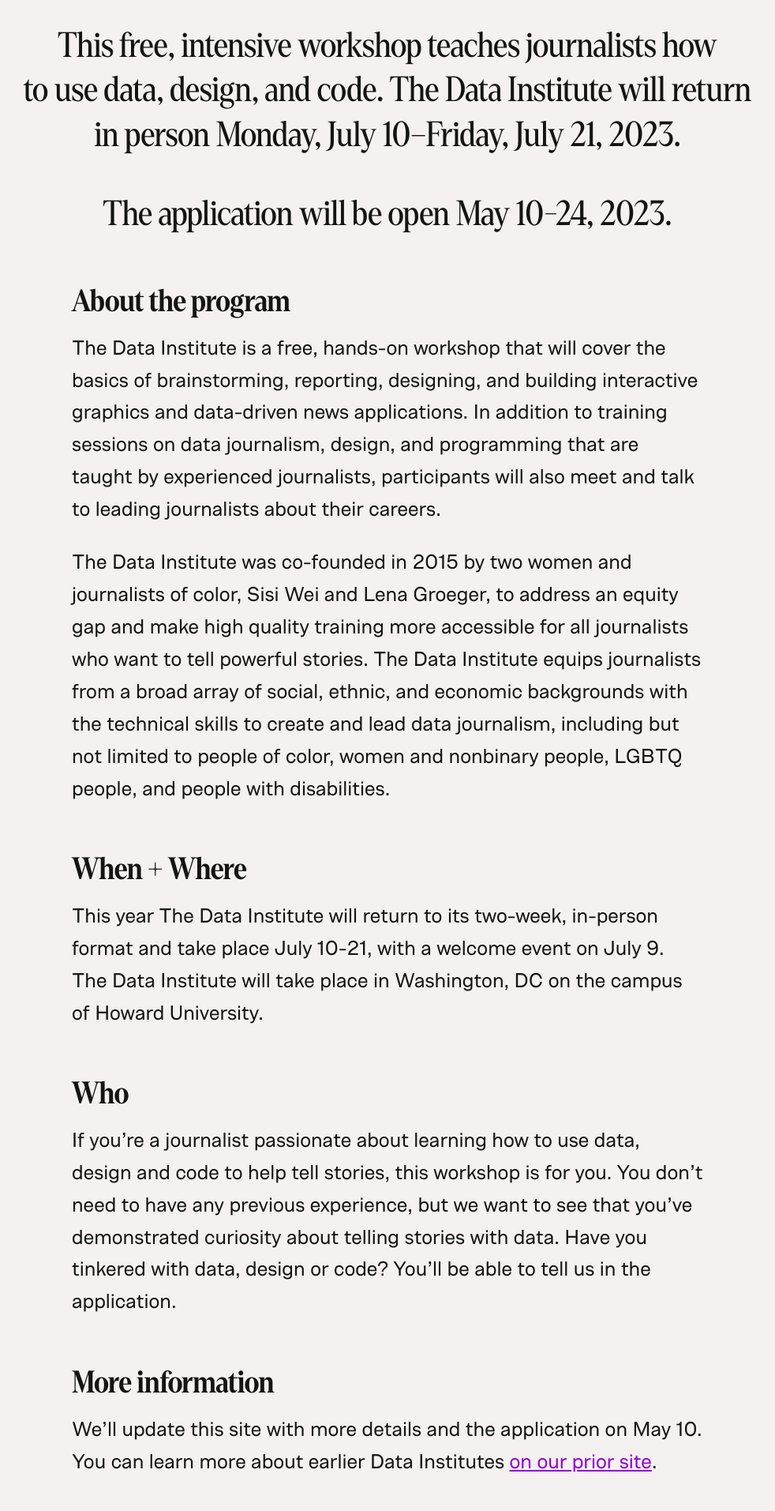
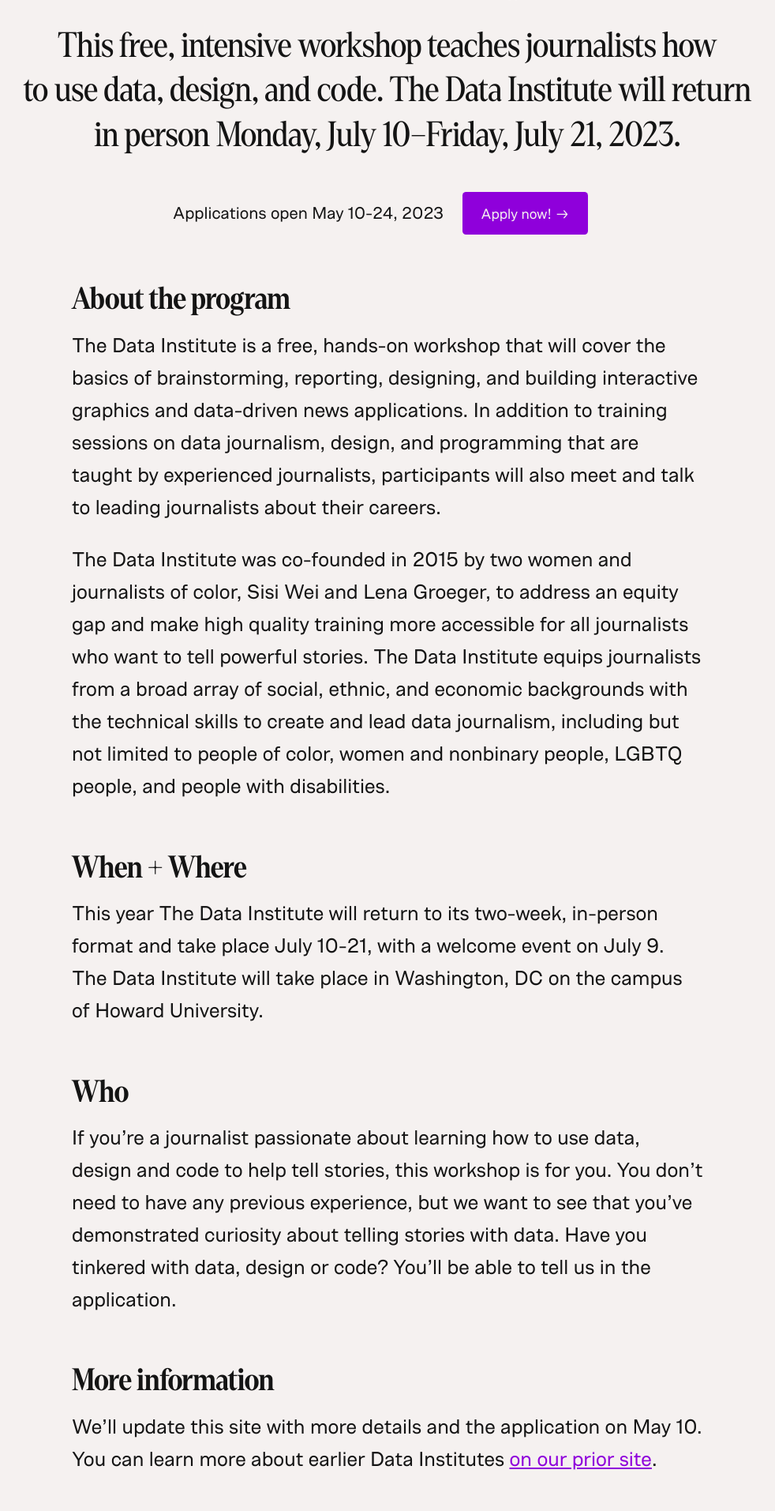
Before and after one commit to OpenNews/datainstitute-website, a Jekyll site: the page built from homepage.md, in a window 1280 px wide. Shown: the part 785-2698 px from the top of the page at 79% size, without its empty margins (149-1131 px from the left). Built offline with Jekyll 4.4.1, drawn with Linux system fonts in a browser that asks for light colours.

Commit message:
add button treatment

```diff
--- a/homepage.md
+++ b/homepage.md
@@ -8,7 +8,11 @@ logo_link: /
 
 <div class="page-intro">
     <p class="big-type">This free, intensive workshop teaches journalists how to&nbsp;use data, design, and code. The Data Institute will return in person Monday, July 10–Friday, July 21, 2023.</p>
-    <p class="big-type">The application will be open May 10-24, 2023.</p>
+
+    <div class="sub-nav">
+        Applications open May 10-24, 2023
+        <span><a href="" class="button">Apply now! &rarr;</a></span>
+    </div>
 </div>
 
 
--- a/media/css/style.css
+++ b/media/css/style.css
@@ -67,7 +67,7 @@ body {
 	min-height: 100vh;
     font-family: "Figure", sans-serif;
 }
-header, h1, h2, h3, h4, .button, .trailer {
+header, h1, h2, h3, h4, .trailer {
     font-family: "Denton Condensed Bold", serif;
 }
 footer {
@@ -106,10 +106,12 @@ main h2 {
 .button {
     border: 0;
     border-radius: .25em;
-    background-color: #f2ff00; /* yellow */
+    color: #f2ff00; /* yellow */
+    background-color: #141414; /* ink */
     text-decoration: none;
-    font-size: 21px;
-    padding: .67em 1em;
+    font-size: 18px;
+    font-weight: 300;
+    padding: 1.125rem 1.5rem;
     line-height: 1;
     display: inline-block;
 }
@@ -121,7 +123,7 @@ header {
 }
 header nav {
     background-color: #f2ff00; /* yellow */
-    color: #141414; /* ink */
+    color: #f2ff00; /* ink */
     font-family: "Figure", sans-serif;
     text-align: left;
     font-size: .67em;
@@ -206,13 +208,16 @@ header ul.partner-logos li.ida img {
     margin: 0 .5em;
     vertical-align: 10%;
 }
-.page-intro .sub-nav {
-    font-family: "Denton Condensed", serif;
-    margin-top: 1em;
+.sub-nav {
+    margin: 1em auto;
+    max-width: 800px;
+    font-family: "Figure", sans-serif;
     font-size: .83em;
 }
-.page-intro .button {
+.sub-nav .button {
     margin: 0 1em;
+    background-color: #8f00db; /* ink */
+    color: #f5f1f0; /* newsprint */
 }
 
 footer {
@@ -383,6 +388,12 @@ td {
     header h1 {
         font-size: 5em;
     }
+    .sub-nav span {
+        display: block;
+    }
+    .sub-nav .button {
+        margin-left: 0;
+    }
 }
 
 @media screen and (max-width: 540px) {
```
